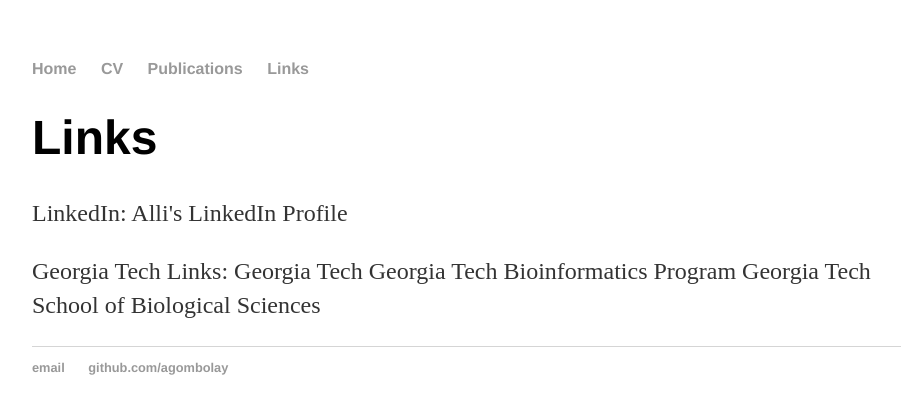
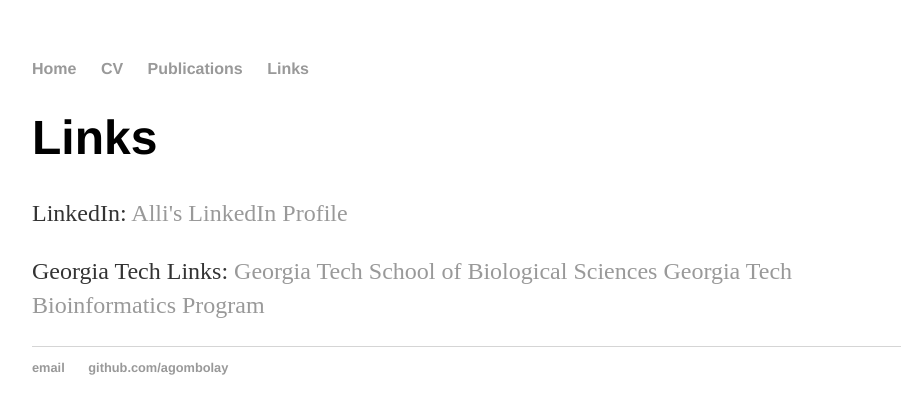
Before and after one commit to agombolay/agombolay.github.io, a Jekyll site: the page built from Links/index.html, in a window 1280 px wide. Shown: the top 414 px of the page, without its empty margins (160-1061 px from the left). Built offline with Jekyll 4.4.1, drawn with Linux system fonts in a browser that asks for light colours.

Commit message:
Update index.html

```diff
--- a/Links/index.html
+++ b/Links/index.html
@@ -6,13 +6,13 @@ title: Alli Gombolay
 	<h1>Links</h1>
 
 	<p>LinkedIn:
-	Alli's LinkedIn Profile
+	<a href="https://www.linkedin.com/in/alli-gombolay-05b82738">Alli's LinkedIn Profile</a>
 	</p>
 
 	<p>Georgia Tech Links:
-	Georgia Tech
-	Georgia Tech Bioinformatics Program
-	Georgia Tech School of Biological Sciences
+	<a href="http://www.gatech.edu/">Georgia Tech</a>
+	<a href="http://biosci.gatech.edu/">School of Biological Sciences</a>
+	<a href="http://www.bioinformatics.gatech.edu/">Georgia Tech Bioinformatics Program</a>
 	</p>
 
 </div><!-- /.blurb -->
```
